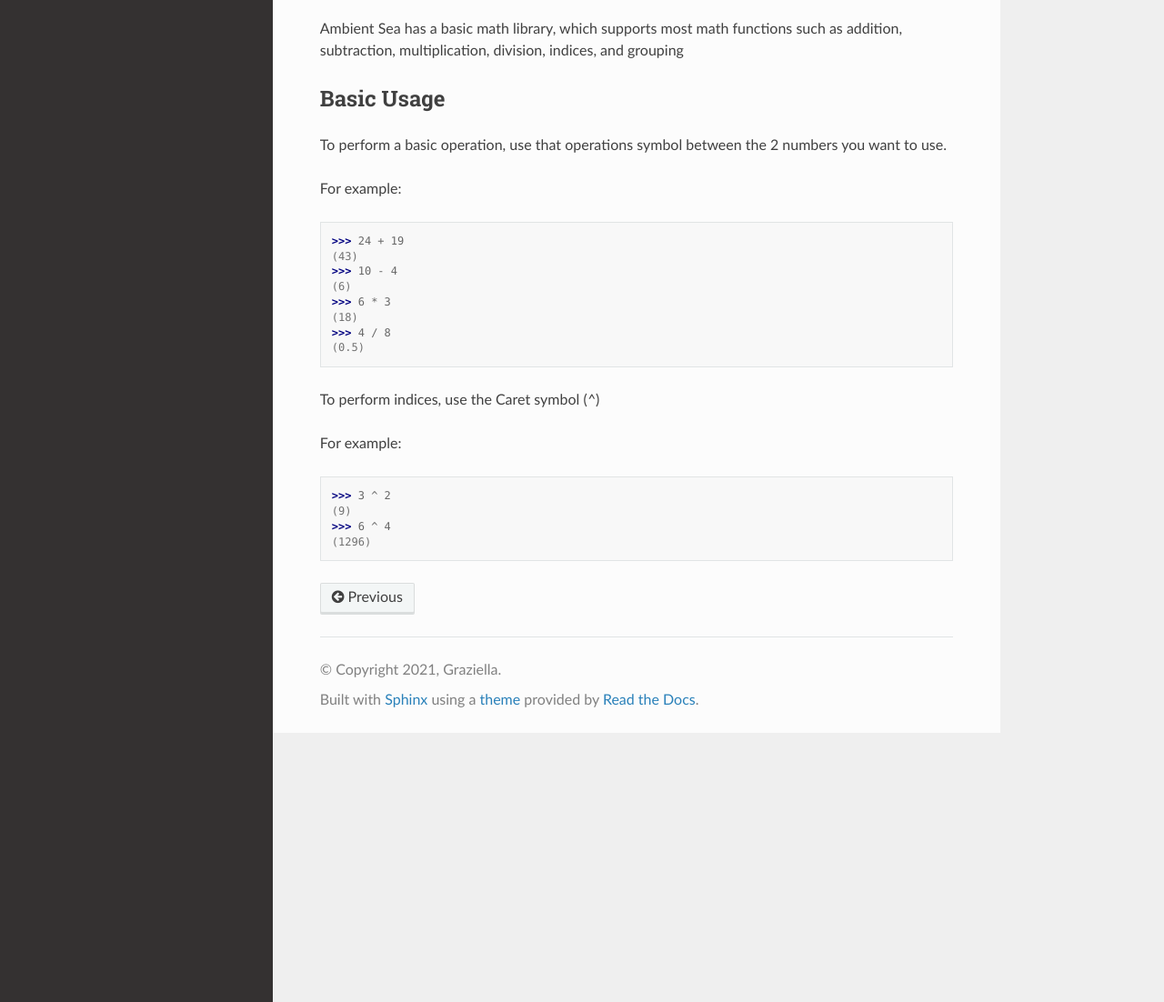
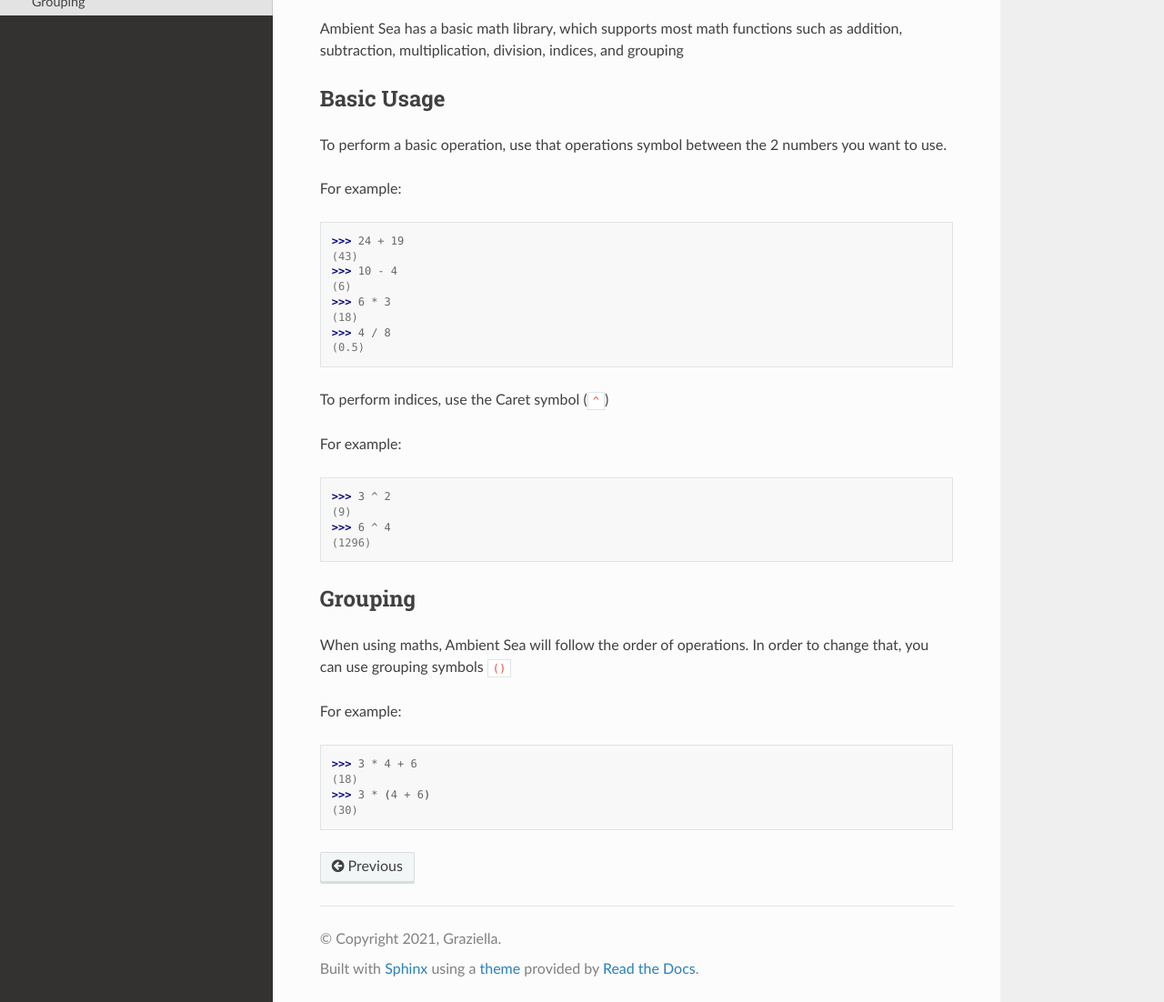
Before and after one commit to 10xyz-coder/AmbientSea, a Sphinx documentation site: the page built from docs/source/maths.rst, in a window 1280 px wide and 1366 px high, cut to the strip 264-1366 px from the top of the window. Shown: the whole strip at 91% size. Built offline with Sphinx 7.4.7 and the Read the Docs theme 2.0.0, drawn with Linux system fonts in a browser that asks for light colours.

Commit message:
Update maths.rst

```diff
--- a/docs/source/maths.rst
+++ b/docs/source/maths.rst
@@ -25,7 +25,7 @@ For example:
 (0.5)
 
 
-To perform indices, use the Caret symbol (`^`)
+To perform indices, use the Caret symbol (``^``)
 
 For example:
 
@@ -33,3 +33,17 @@ For example:
 (9)
 >>> 6 ^ 4
 (1296)
+
+
+
+Grouping
+----------------
+
+When using maths, Ambient Sea will follow the order of operations. In order to change that, you can use grouping symbols ``()``
+
+For example:
+
+>>> 3 * 4 + 6
+(18)
+>>> 3 * (4 + 6)
+(30)
```
